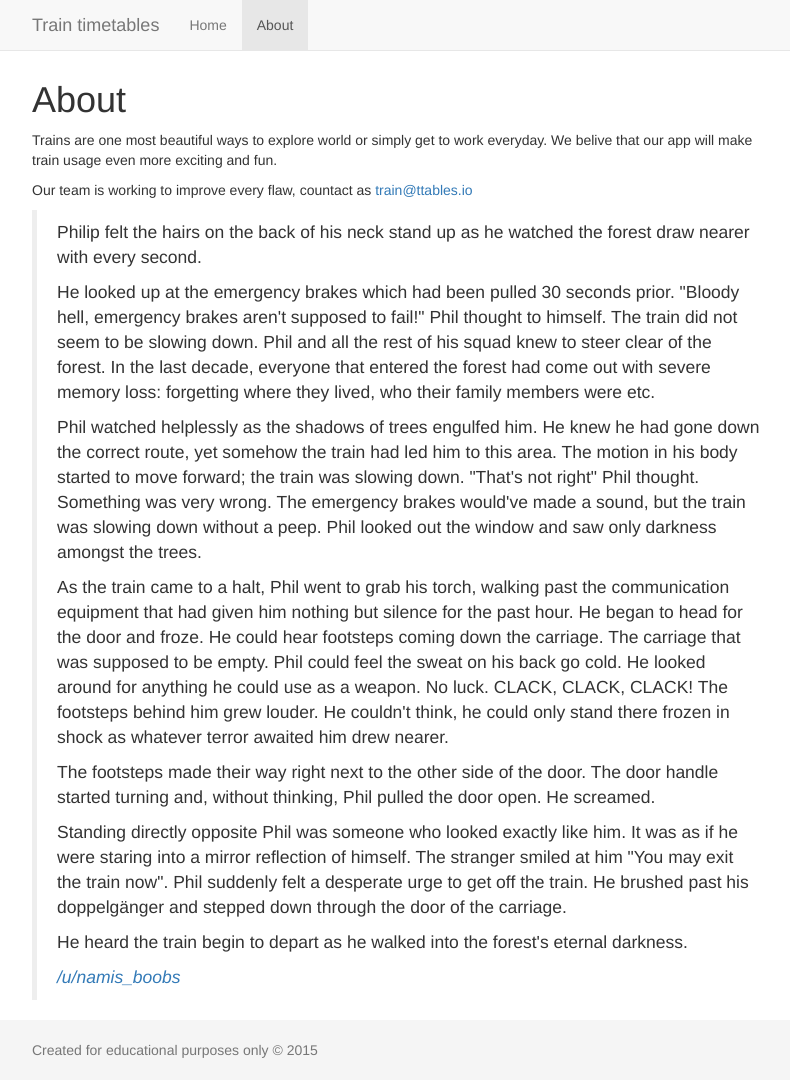
After one commit to Elda-sh/trasp, a Django app: page /about in a window 1280 px wide. The commit adds this page. Shown: the whole page, without its empty margins (38-828 px from the left). Run offline with Django 3.2, Linux system fonts and the light colour scheme; some libraries are stand-ins or nearby versions.

Commit message:
Added about page

```diff
--- /dev/null
+++ b/trainsapp/templates/about.html
@@ -0,0 +1,45 @@
+{% extends "base.html" %}
+
+{% block title %}About - {% endblock %}
+
+{% block content %}
+<div class="row">
+
+  <div class="col-md-8">
+  <h1>About</h1>
+  <p>
+    Trains are one most beautiful ways to explore world or simply get to work everyday.
+    We belive that our app will make train usage even more exciting and fun.
+  </p>
+  <p>Our team is working to improve every flaw, countact as <a href="#mail">train@ttables.io</a></p>
+
+  <blockquote>
+  <p>
+  Philip felt the hairs on the back of his neck stand up as he watched the forest draw nearer with every second.
+  </p>
+  <p>
+  He looked up at the emergency brakes which had been pulled 30 seconds prior. "Bloody hell, emergency brakes aren't supposed to fail!" Phil thought to himself. The train did not seem to be slowing down. Phil and all the rest of his squad knew to steer clear of the forest. In the last decade, everyone that entered the forest had come out with severe memory loss: forgetting where they lived, who their family members were etc.
+  </p>
+  <p>
+  Phil watched helplessly as the shadows of trees engulfed him. He knew he had gone down the correct route, yet somehow the train had led him to this area. The motion in his body started to move forward; the train was slowing down. "That's not right" Phil thought. Something was very wrong. The emergency brakes would've made a sound, but the train was slowing down without a peep. Phil looked out the window and saw only darkness amongst the trees.
+  </p>
+  <p>
+  As the train came to a halt, Phil went to grab his torch, walking past the communication equipment that had given him nothing but silence for the past hour. He began to head for the door and froze. He could hear footsteps coming down the carriage. The carriage that was supposed to be empty. Phil could feel the sweat on his back go cold. He looked around for anything he could use as a weapon. No luck. CLACK, CLACK, CLACK! The footsteps behind him grew louder. He couldn't think, he could only stand there frozen in shock as whatever terror awaited him drew nearer.
+  </p>
+  <p>
+  The footsteps made their way right next to the other side of the door. The door handle started turning and, without thinking, Phil pulled the door open. He screamed.
+  </p>
+  <p>
+  Standing directly opposite Phil was someone who looked exactly like him. It was as if he were staring into a mirror reflection of himself. The stranger smiled at him "You may exit the train now". Phil suddenly felt a desperate urge to get off the train. He brushed past his doppelgänger and stepped down through the door of the carriage.
+  </p>
+  <p>
+  He heard the train begin to depart as he walked into the forest's eternal darkness.
+  </p>
+  <cite><a href="https://www.reddit.com/r/WritingPrompts/comments/2rq8t2/wpyou_are_a_conductor_on_a_train_that_goes/cnigbek">/u/namis_boobs</a></cite>
+  </blockquote>
+
+  </div>
+
+</div>
+
+{% endblock %}
--- a/trainsapp/templates/base.html
+++ b/trainsapp/templates/base.html
@@ -40,8 +40,8 @@
         </div>
         <div id="navbar" class="collapse navbar-collapse">
           <ul class="nav navbar-nav">
-            <li class="active"><a href="/">Home</a></li>
-            <li><a href="#about">About</a></li>
+            <li><a href="/">Home</a></li>
+            <li><a href="/about">About</a></li>
           </ul>
         </div><!--/.nav-collapse -->
       </div>
@@ -65,6 +65,15 @@
     <script src="https://ajax.googleapis.com/ajax/libs/jquery/1.11.3/jquery.min.js"></script>
     <script src="https://ajax.googleapis.com/ajax/libs/jqueryui/1.11.4/jquery-ui.min.js"></script>
     <script src="/s/js/bootstrap.min.js"></script>
+    <script>
+    $( document ).ready(function() {
+      $("#navbar a").each(function(){
+        if($(this).attr('href')==window.location.pathname) {
+          $(this).parent().addClass('active')
+        }
+      });
+    });
+    </script>
     {% block js %}{% endblock %}
   </body>
 </html>
--- a/trainsapp/trainsapp/urls.py
+++ b/trainsapp/trainsapp/urls.py
@@ -15,6 +15,7 @@ Including another URLconf
 """
 from django.conf.urls import include, url
 from django.contrib import admin
+from django.views.generic import TemplateView
 from schedule import views
 
 urlpatterns = [
@@ -24,6 +25,8 @@ urlpatterns = [
         name='station'),
     url(r'^train/(?P<train_id>[0-9]+)$', views.view_train,
         name='train'),
+    url(r'^about$', TemplateView.as_view(template_name="about.html"),
+        name='about'),
 
     url(r'^api/get_cities/', views.get_cities, name='get_cities')
 ]
```
